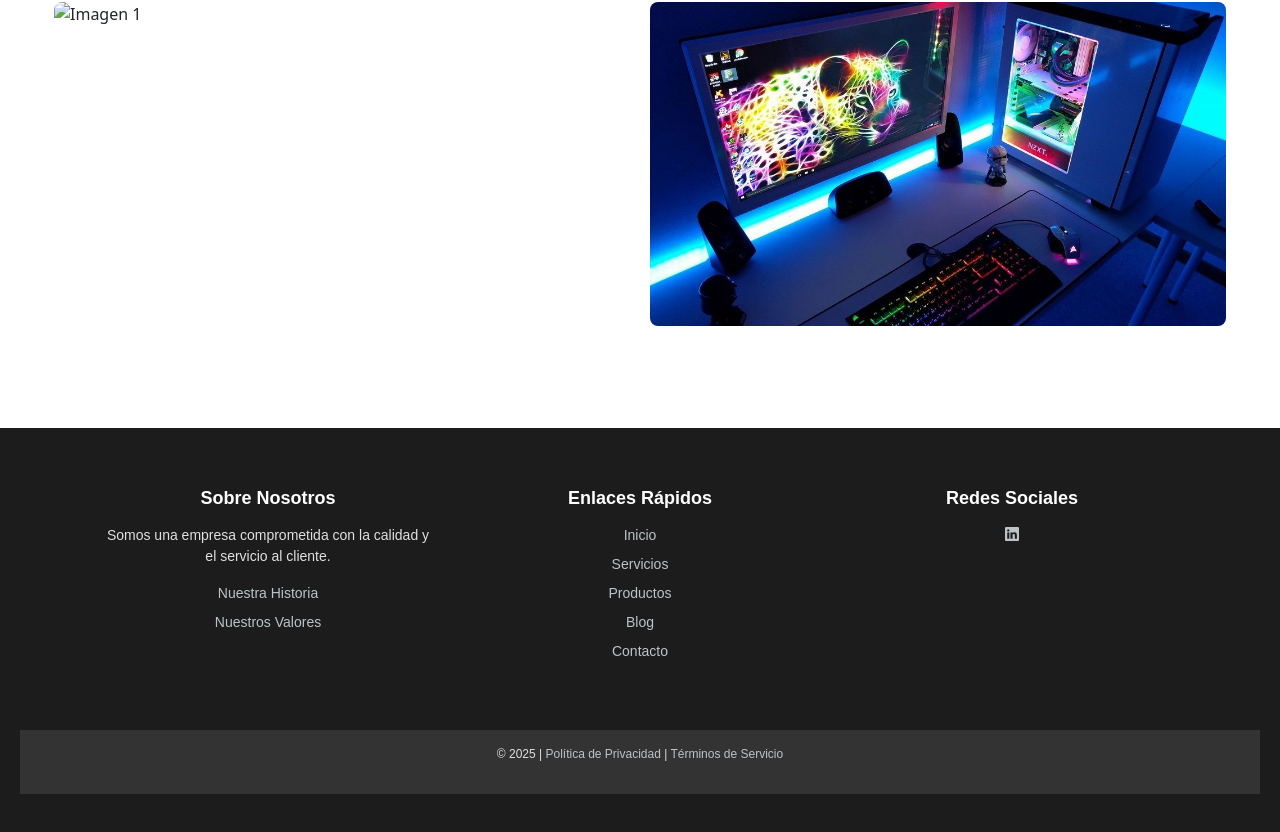
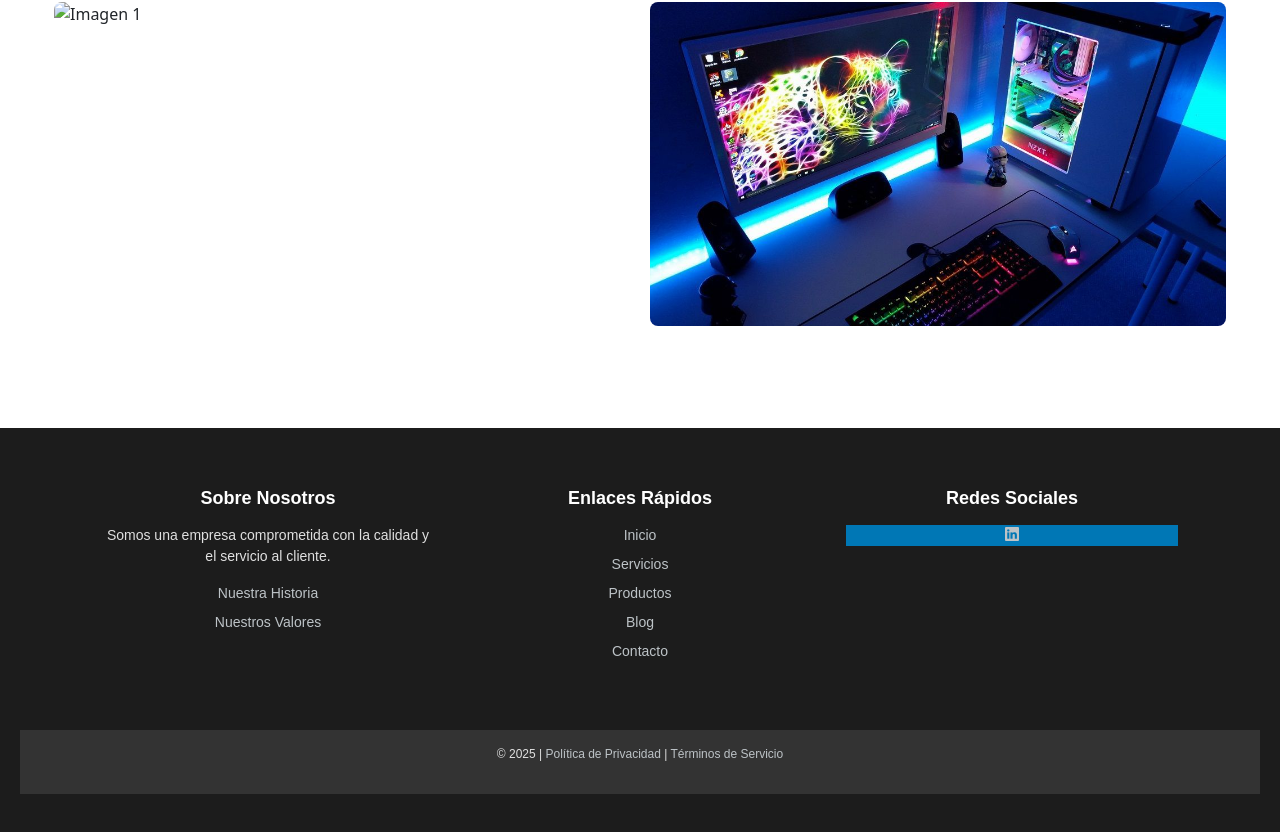
Before and after one commit to CarlosRamos0409/pagina, a plain HTML site: page index.html in a window 1280 px wide. Shown: the part 1235-2067 px from the top of the page. Drawn offline with nearby package versions, Linux system fonts and the light colour scheme.

Commit message:
llamo al css

```diff
--- a/index.html
+++ b/index.html
@@ -11,6 +11,8 @@
 
   <link rel="stylesheet" href="https://cdn.jsdelivr.net/npm/bootstrap-icons@1.11.1/font/bootstrap-icons.css"
     integrity="sha384-4LISF5TTJX/fLmGSxO53rV4miRxdg84mZsxmO8Rx5jGtp/LbrixFETvWa5a6sESd" crossorigin="anonymous">
+
+  <link rel="stylesheet" href="css/btnredes.css">
 
   <style>
     .carousel-item img {
```
